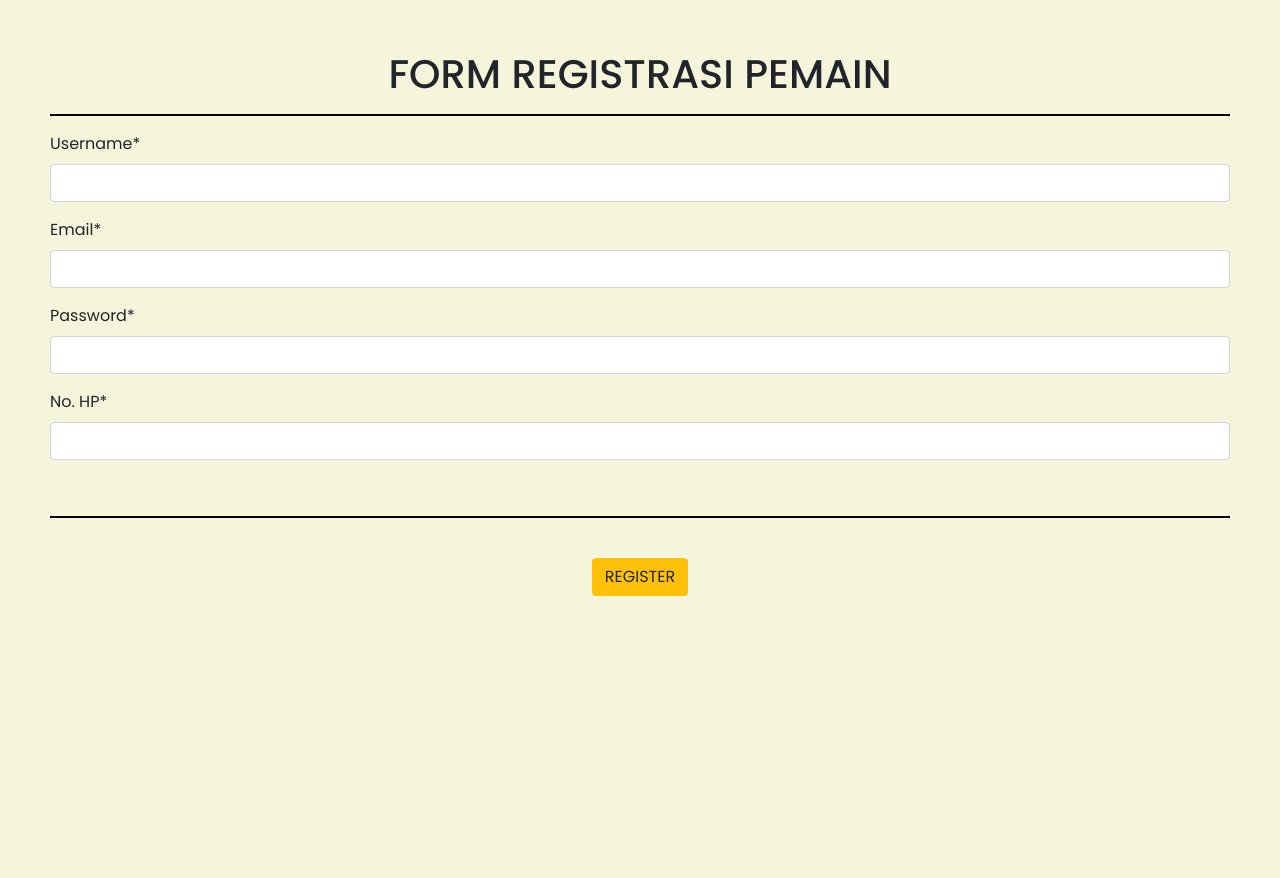
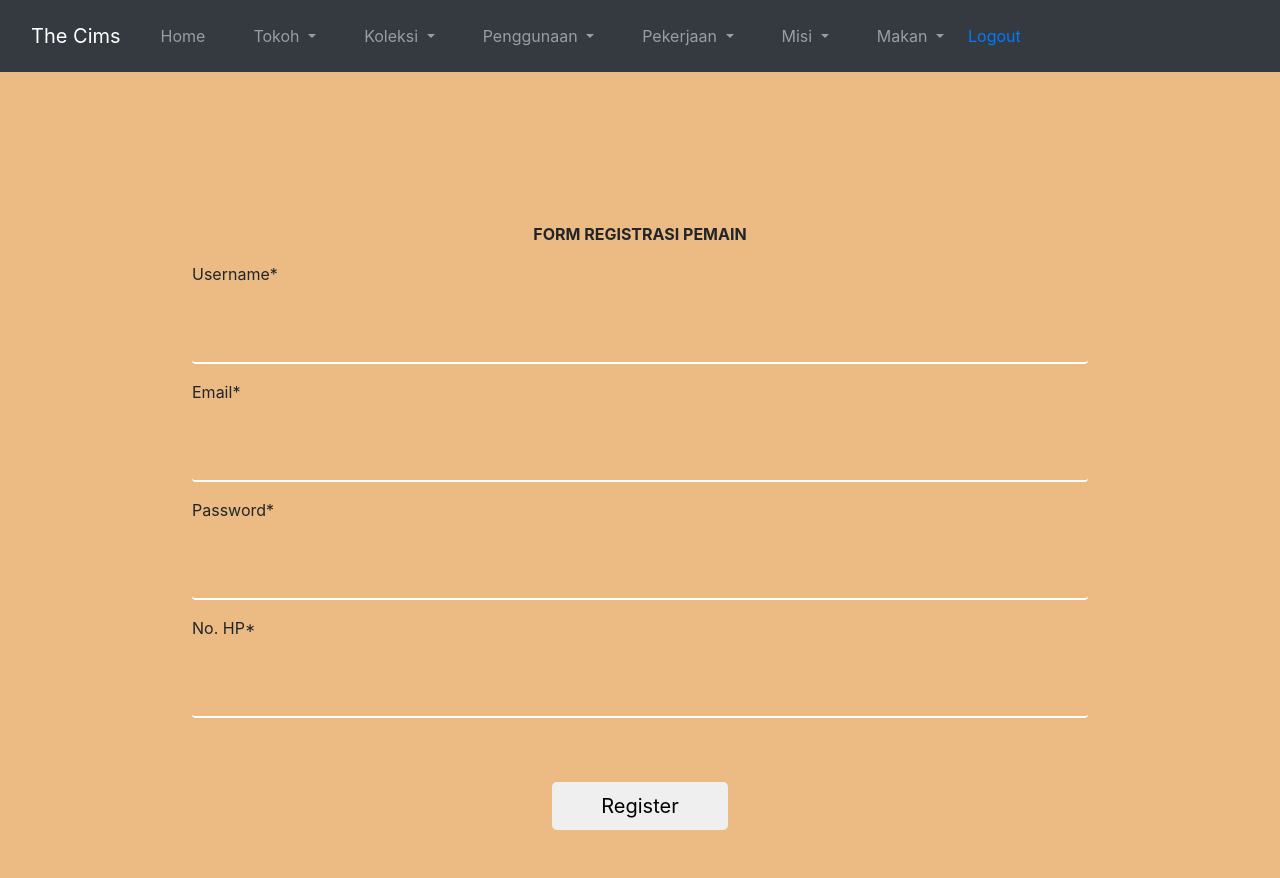
Before and after one commit to kartikadipra/c03-basdat, a Django app: page /registrasiPengguna/RegistrasiPemain in a window 1280 px wide. Before the commit the page ends 596 px from the top, so only its background shows below. Run offline with Django 4.2, Linux system fonts and the light colour scheme; some libraries are stand-ins or nearby versions.

Commit message:
matched html

```diff
--- a/registrasiPengguna/static/style.css
+++ b/registrasiPengguna/static/style.css
@@ -1,8 +1,72 @@
-h1 {
-    text-align: center;
-    font-family: 'Franklin Gothic Medium', 'Arial Narrow', Arial, sans-serif;
-    font-size: 50px;
-    font-weight: 500;
-    color: chocolate;
-    margin-top: 100px;
+body {
+    background-color: #ecbb83;
 }
+
+/* Profil */
+.container {
+    margin-top: 80px;
+    margin-bottom: 50px;
+    border-radius: 20px;
+}
+
+.Profil {
+  padding: 3% 0;
+}
+
+.User-Image-Icon {
+    background-color: lightpink;
+	width: 230px;
+	border-radius: 50%;
+}
+
+.User-Image {
+    margin: 13% 0 0 15%;
+}
+
+/* Login */
+.Login-Title-Box {
+    margin-top: 150px;
+}
+
+.Login-Form {
+    padding: 0 25%;
+}
+
+.form-control, input[type]:focus {
+    height: 70px;
+    padding: 1%;
+    background:rgba(0,0,0,0);
+    border: none;
+    border-bottom: 2px solid white;
+    color: white;
+    outline:none;
+    box-shadow: none;
+}
+
+.form-control::placeholder {
+  color: #e0e0d1;
+  opacity: 0.8;
+}
+
+.errorlist {
+    font-size: 15px;
+    font-weight: bold;
+    color: #CC3434;
+}
+
+.Login a {
+    text-decoration: none;
+}
+
+
+@media screen and (max-width:951px) {
+    .container {
+        margin-top: 120px;
+    }
+}
+
+@media screen and (max-width:575px) {
+    .container {
+        margin-top: 80px;
+    }
+}
--- a/registrasiPengguna/templates/registerpemain.html
+++ b/registrasiPengguna/templates/registerpemain.html
@@ -1,32 +1,46 @@
 <!DOCTYPE html>
 <html lang="en">
   <head>
+      {% include "navbar_admin.html" %}
+      {% load static %}
+
     <meta charset="UTF-8" />
       <link rel="stylesheet" href="https://stackpath.bootstrapcdn.com/bootstrap/4.1.3/css/bootstrap.min.css" integrity="sha384-MCw98/SFnGE8fJT3GXwEOngsV7Zt27NXFoaoApmYm81iuXoPkFOJwJ8ERdknLPMO" crossorigin="anonymous">
-    <title>Form Pendaftaran - Panitia Penyelenggara</title>
+      <!-- matching -->
+        <meta charset="utf-8">
+        <meta name="viewport" content="width=device-width, initial-scale=1">
+        <link rel="stylesheet" href="https://maxcdn.bootstrapcdn.com/bootstrap/4.1.3/css/bootstrap.min.css">
+        <script src="https://ajax.googleapis.com/ajax/libs/jquery/3.3.1/jquery.min.js"></script>
+        <script src="https://cdnjs.cloudflare.com/ajax/libs/popper.js/1.14.3/umd/popper.min.js"></script>
+        <script src="https://maxcdn.bootstrapcdn.com/bootstrap/4.1.3/js/bootstrap.min.js"></script>
+        <link rel="stylesheet" href="{% static 'style.css' %}">
+
+    <title>Form Pendaftaran - Pemain</title>
   </head>
   <style>
-    @import url('https://fonts.googleapis.com/css2?family=Poppins:wght@300;400;500;700;900&display=swap');
-    body {
-        font-family:'Poppins';
-        padding: 50px;
-        background-color: beige;
-    }
+
     form {
-    /* width: 70%; */
+    width: 70%;
     margin-left: auto;
     margin-right: auto;
     margin-top: auto;
     }
-    .bungkusinput {
-        text-align: center;
-    }
+
   </style>
-  <body>
-    <h1 style="text-align: center;">FORM REGISTRASI PEMAIN</h1>
-    <hr style="border: 1px solid black;">
+  <body class="Green Background">
+
+      <div class="base">
+        <nav class="navbar navbar-expand-sm navbar-dark fixed-top">
+        </nav>
+    </div>
+
       {% load crispy_forms_tags %}
-    <form action="" method="POST" id="formnya">
+
+      <div class="Content">
+            <div class="Login-Title-Box text-center">
+                <p class="Title-Text White-Font Font-Size-100 font-weight-bold">FORM REGISTRASI PEMAIN</p>
+            </div>
+            <form action="" method="POST" id="formnya" >
                 {% csrf_token %}
                 {% if form.errors %}
                     {% for field in form %}
@@ -42,13 +56,10 @@
                 {{ form.email|as_crispy_field }}
                 {{ form.password|as_crispy_field }}
                 {{ form.hp|as_crispy_field }}
-        <br>
-        <hr style="border: 1px solid black;">
-        <br>
-        <div class="bungkusinput">
-          <a href='/RegistrasiPemain'>
-            <button type="submit" id="submitnya" class="btn btn-warning">REGISTER</button></a>
+                <div class="text-center">
+                    <button type="submit" value="Submit" class="btn btn-lg ml-auto px-5 Font-Size-18 my-5 Login">Register</button>
                 </div>
             </form>
+      </div>
   </body>
 </html>
--- a/registrasiPengguna/urls.py
+++ b/registrasiPengguna/urls.py
@@ -4,10 +4,6 @@ from .views import *
 
 app_name = 'registrasiPengguna'
 urlpatterns = [
-    #path('', user_reg_page, name='user_reg'),
-
-
-    path('Registrasi', pilihakun),
     path('RegistrasiAdmin', registadmin),
     path('RegistrasiPemain', registerPemain),
 ]
--- a/templates/navbar_admin.html
+++ b/templates/navbar_admin.html
@@ -97,7 +97,7 @@
             </ul>
             <!-- Logout -->
             <div class="d-flex">
-                <a class="link-light" href="/" style="text-decoration: none">Logout</a>
+                <a class="link-light" href="" style="text-decoration: none">Logout</a>
             </div>
         </div>
     </div>
--- a/templates/navbar_pemain.html
+++ b/templates/navbar_pemain.html
@@ -101,7 +101,7 @@
             </ul>
             <!-- Logout -->
             <div class="d-flex">
-                <a class="link-light" href="#" style="text-decoration: none">Logout</a>
+                <a class="link-light" href="" style="text-decoration: none">Logout</a>
             </div>
         </div>
     </div>
```
Also changed, not shown: registrasiPengguna/templates/pilihanakun.html (deleted, +0 -72 lines), registrasiPengguna/templates/registadmin.html (+32 -24 lines), registrasiPengguna/views.py (+1 -29 lines). Lines whose indentation alone changed are shown as unchanged.
